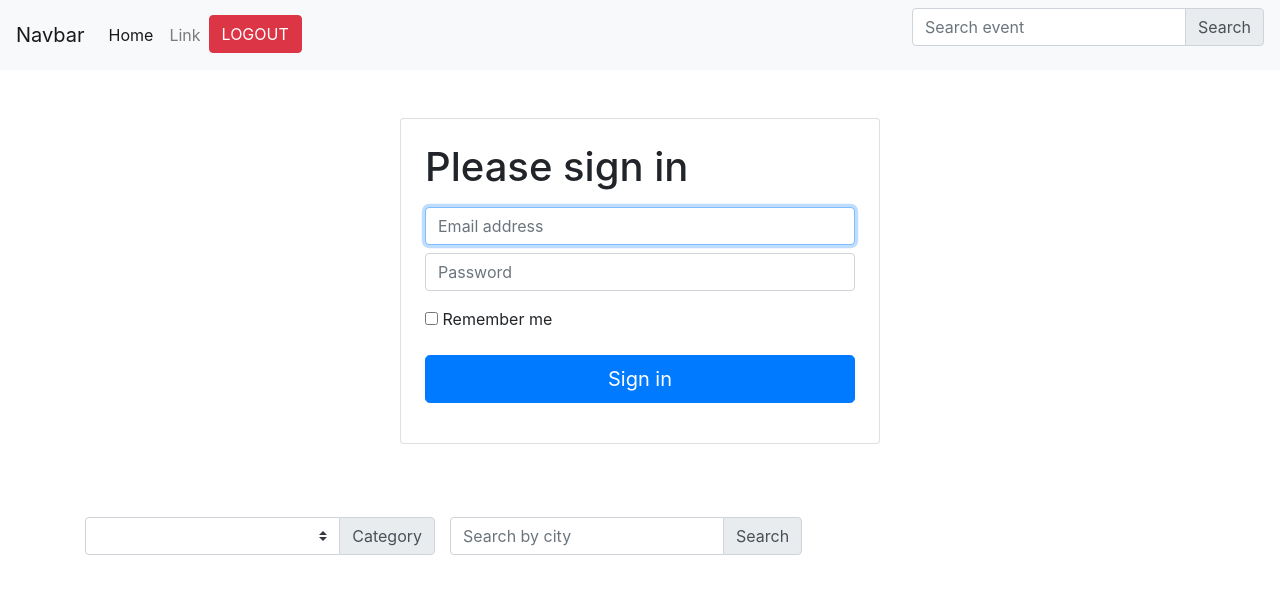
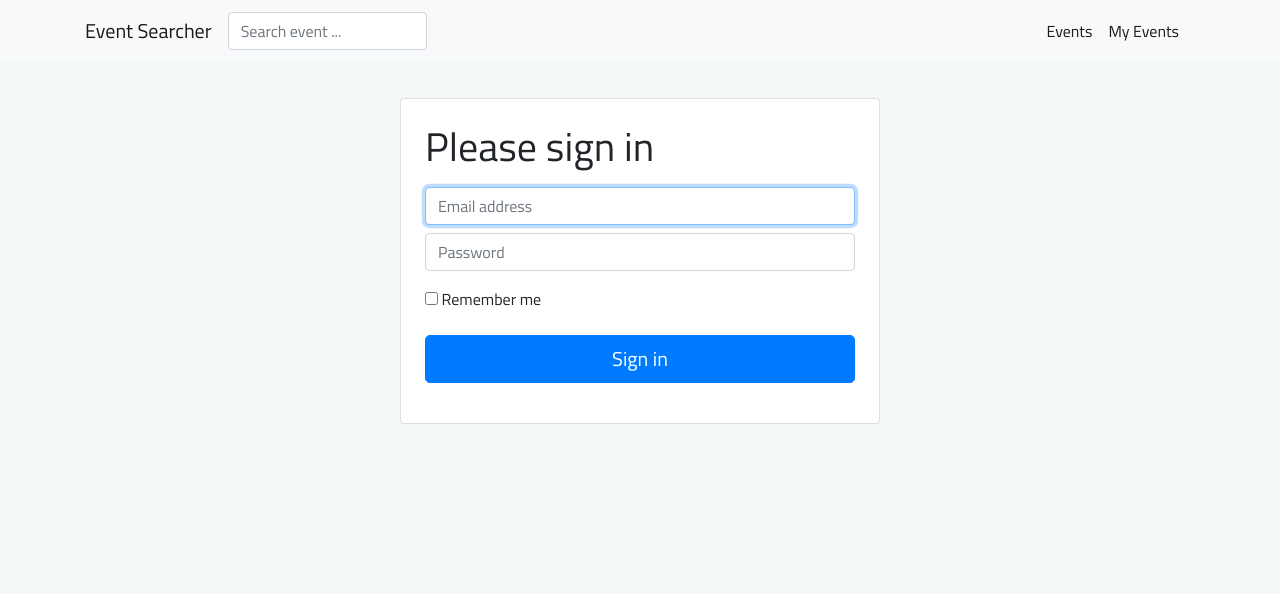
Before and after one commit to Eventbrite-Hacktiv8/event-searcher, a plain HTML site: page client/index.html in a window 1280 px wide. Drawn offline with nearby package versions, Linux system fonts and the light colour scheme; no server answers.

Commit message:
rapihin view

```diff
--- a/client/css/style.css
+++ b/client/css/style.css
@@ -1,16 +1,5 @@
-.card{
-    margin-bottom: 25px;
-}
-
-.card-columns{
-    column-count: 3;
-}
-
-.card-title{
-    font-weight: 500;
-    color: #73a9aa;
-}
-/*
-.card-block{
-    padding: 5px;
-} */
+body{
+    font-family: 'Titillium Web', sans-serif;
+    background-color: #F3F7F6;
+    padding-top: 50px;
+  }
--- a/client/index.html
+++ b/client/index.html
@@ -9,7 +9,11 @@
 
     <link rel=“stylesheet” href=“https://use.fontawesome.com/releases/v5.8.2/css/all.css”>
     <link rel="stylesheet" href="https://stackpath.bootstrapcdn.com/bootstrap/4.3.1/css/bootstrap.min.css" integrity="sha384-ggOyR0iXCbMQv3Xipma34MD+dH/1fQ784/j6cY/iJTQUOhcWr7x9JvoRxT2MZw1T" crossorigin="anonymous">
+    <link rel="stylesheet" href="https://use.fontawesome.com/releases/v5.8.1/css/all.css" integrity="sha384-50oBUHEmvpQ+1lW4y57PTFmhCaXp0ML5d60M1M7uH2+nqUivzIebhndOJK28anvf" crossorigin="anonymous">
+    <link href="https://fonts.googleapis.com/css?family=Titillium+Web:300,400,700" rel="stylesheet" />
+
     <link rel="stylesheet" href="./css/style.css">
+
     <script src="https://apis.google.com/js/platform.js" async defer></script>
 
     <title>Event Searcher</title>
@@ -17,36 +21,33 @@
 <body>
 
     <!-- Nav bar     -->
-    <nav class="navbar navbar-expand-lg navbar-light bg-light">
-        <a class="navbar-brand" href="#">Navbar</a>
+    <nav class="navbar navbar-expand-lg navbar-light bg-light fixed-top" id="mainNavbar">
+        <div class="container">
+            <a class="navbar-brand" href="#">Event Searcher</a>
             <button class="navbar-toggler" type="button" data-toggle="collapse" data-target="#navbarSupportedContent" aria-controls="navbarSupportedContent" aria-expanded="false" aria-label="Toggle navigation">
                 <span class="navbar-toggler-icon"></span>
             </button>
-
+            <form class="form-inline">
+                    <div class="input-group mt-1 mb-1">
+                        <input class="form-control" type="search" placeholder="Search event ..." id="searchByEventName">
+                        <!-- <div class="input-group-append">
+                            <label class="input-group-text" for="inputGroupSelect02">Search</label>
+                        </div> -->
+                    </div>
+            </form>
             <div class="collapse navbar-collapse" id="navbarSupportedContent">
-            <ul class="navbar-nav mr-auto">
+                <ul class="navbar-nav ml-auto">
                     <li class="nav-item active">
-                    <a class="nav-link" href="#">Home <span class="sr-only">(current)</span></a>
+                        <a class="nav-link" id="btnEvents" >Events</a>
                     </li>
                     <li class="nav-item">
-                    <a class="nav-link" href="#">Link</a>
+                        <a class="nav-link active" id="btnMyEvents">My Events</a>
                     </li>
-                <li class="nav-item">
-                    <div class="g-signin2" data-onsuccess="onSignIn"></div>
-                </li>
-                <li class="nav-item">
-                    <button class="btn btn-danger" id="signout" onclick="signOut();"> LOGOUT </i></button>
+                    <li class="nav-item ml-2">
+                        <a class="btn btn-danger" href="#" id="btnLogout" onclick="signOut();" style="display: none">Logout</a>
                     </li>
                 </ul>
-            <form class="form-inline my-2 my-lg-0">
-                <div class="input-group mb-3">
-                    <input class="form-control" type="search" placeholder="Search event" id="searchByEventName">
-                    <div class="input-group-append">
-                        <label class="input-group-text" for="inputGroupSelect02">Search</label>
             </div>
-                </div>
-            </form>
-
         </div>
     </nav>
 
@@ -67,7 +68,7 @@
                                     </div>
                                     <button class="btn btn-lg btn-primary btn-block mb-3" type="submit">Sign in</button>
                                     <div>
-
+                                        <div class="g-signin2" data-onsuccess="onSignIn"></div>
                                     </div>
                                     <!-- <p class="mt-5 mb-3 text-muted">&copy; 2017-2019</p> -->
                             </form>
@@ -77,7 +78,7 @@
     </div>
 
 
-    <div class="container mt-5">
+    <div class="container mt-5" id="eventsContainer" style="display: none">
         <div class="row">
             <div class="col-4">
                 <div class="input-group mb-3">
@@ -131,6 +132,7 @@
                 }
             }).done(response => {
                 localStorage.setItem('token', response.token)
+                successLogin();
             }).fail(function (jqXHR, textStatus) {
                 console.log('Error:', textStatus);
             });
@@ -140,7 +142,8 @@
             var auth2 = gapi.auth2.getAuthInstance();
             auth2.signOut().then(function () {
                 console.log('User signed out.');
-                localStorage.removeItem('token')
+                localStorage.removeItem('token');
+                successLogout();
             });
         }
     </script>
--- a/client/js/script.js
+++ b/client/js/script.js
@@ -2,8 +2,11 @@
 $(document).ready(function() {
     console.log('ready')
 
-    getEvents();
-    getCategories();
+    if (localStorage.getItem('token')) {
+        successLogin();
+    } else {
+        successLogout();
+    }
 
     $('#categoryList').change(function() {
         let categoryId = $(this).val();
@@ -26,6 +29,11 @@
             clearEventList();
             filterByEventName($(this).val());
         }
+    })
+
+    $('#btnEvents').click(function(event) {
+        event.preventDefault();
+        showEvents();
     })
 
 })
@@ -199,3 +207,25 @@
             console.log(err)
         })
 }
+
+
+function successLogin() {
+    getEvents();
+    getCategories();
+    $('#loginForm').hide();
+    $('#btnLogout').show();
+    showEvents();
+}
+
+function successLogout() {
+    $('#loginForm').show();
+    $('#btnLogout').hide();
+    hideEvents();
+}
+
+function showEvents() {
+    $('#eventsContainer').show();
+}
+function hideEvents() {
+    $('#eventsContainer').hide();
+}
```
Lines whose indentation alone changed are shown as unchanged.
